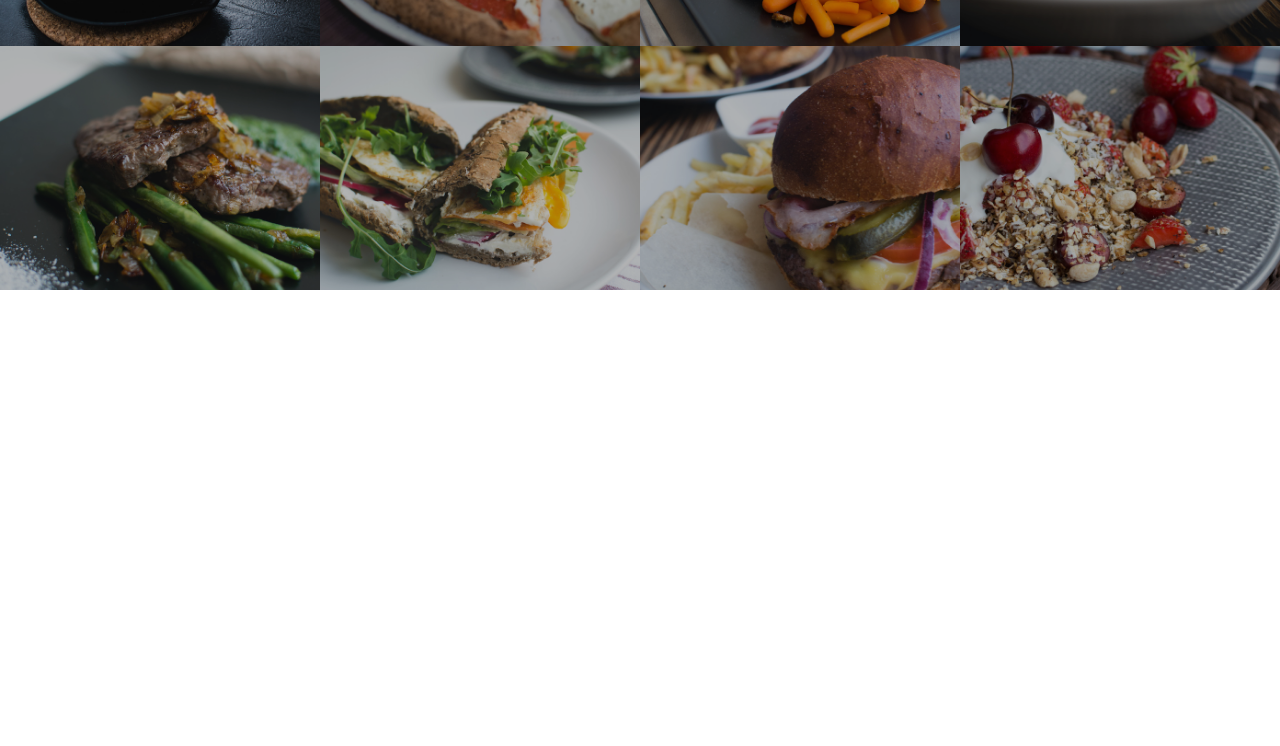
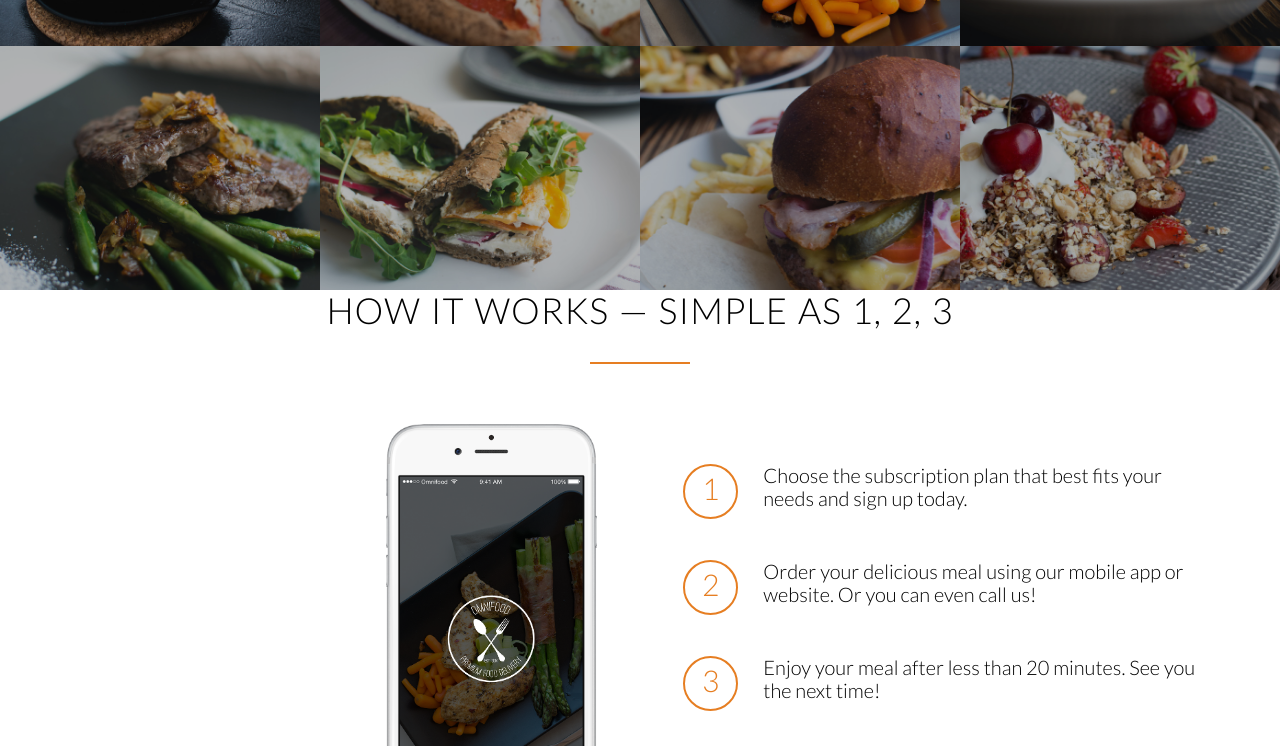
Before and after one commit to matthewmata/Omnifood, a plain HTML site: page index.html in a window 1280 px wide. Shown: the part 1708-2454 px from the top of the page. Before the commit the page ends 1998 px from the top, so only its background shows below. Drawn offline with Linux system fonts and the light colour scheme; files whose address does not match are found by name.

Commit message:
Working on How it Works

```diff
--- a/index.html
+++ b/index.html
@@ -117,18 +117,37 @@
                 </li>
             </ul>
         </section>
+
+        <section class="section-steps">
+            <div class="row">
+                <h2>How it works &mdash; Simple as 1, 2, 3</h2>
+            </div>
+            <div class="row">
+                <div class="col span-1-of-2 steps-box">
+                    <img src="resources/img/app-iPhone.png" alt="Omnifood app on iPhone" class="app-screen">
+                </div>
+                <div class="col span-1-of-2 steps-box">
+                    <div class="work-step">
+                        <div>1</div>
+                        <p>Choose the subscription plan that best fits your needs and sign up today.</p>
+                    </div>
+                    <div class="work-step">
+                        <div>2</div>
+                        <p>Order your delicious meal using our mobile app or website. Or you can even call us!</p>
+                    </div>
+                    <div class="work-step">
+                        <div>3</div>
+                        <p>Enjoy your meal after less than 20 minutes. See you the next time!</p>
+                    </div>
+                    <a href="#" class="btn-app"><img src="resources/img/download-app.svg" alt="App Store Button"></a>
+                    <a href="#" class="btn-app"><img src="resources/img/download-app-android.png" alt="App Store Button"></a>
+                </div>
+            </div>
+        </section>
     </body>
 
 </html>
 
 <!---
-1.	Korean bibimbap with egg and vegetables
-2.	Simple italian pizza with cherry tomatoes
-3.	Chicken breast steak with vegetables
-4.	Autumn pumpkin soup
-5.	Paleo beef steak with vegetables
-6.	Healthy baguette with egg and vegetables
-7.	Burger with cheddar and bacon
-8.	Granola with cherries and strawberries
 
 --->
--- a/resources/css/style.css
+++ b/resources/css/style.css
@@ -243,3 +243,40 @@ header {
     opacity: 1;
     transform: scale(1.03);
 }
+
+/*----------------------------*/
+/* hOW IT WORKS */
+/*----------------------------*/
+
+.steps-box:first-child {
+    text-align: right;
+    padding-right: 3%;
+    margin-top: 30px;
+}
+
+.steps-box:last-child {
+    padding-left: 3%;
+    margin-top: 70px;
+}
+
+.app-screen {
+    width: 40%;
+}
+
+.work-step {
+    margin-bottom: 50px;
+}
+
+.work-step div {
+    color: #e67e22;
+    border: 2px solid #e67e22;
+    display: inline-block;
+    border-radius: 50%;
+    height: 55px;
+    width: 55px;
+    text-align: center;
+    padding: 5px;
+    float: left;
+    font-size: 150%;
+    margin-right: 25px;
+}
```
Also changed, not shown: 1 other file.
